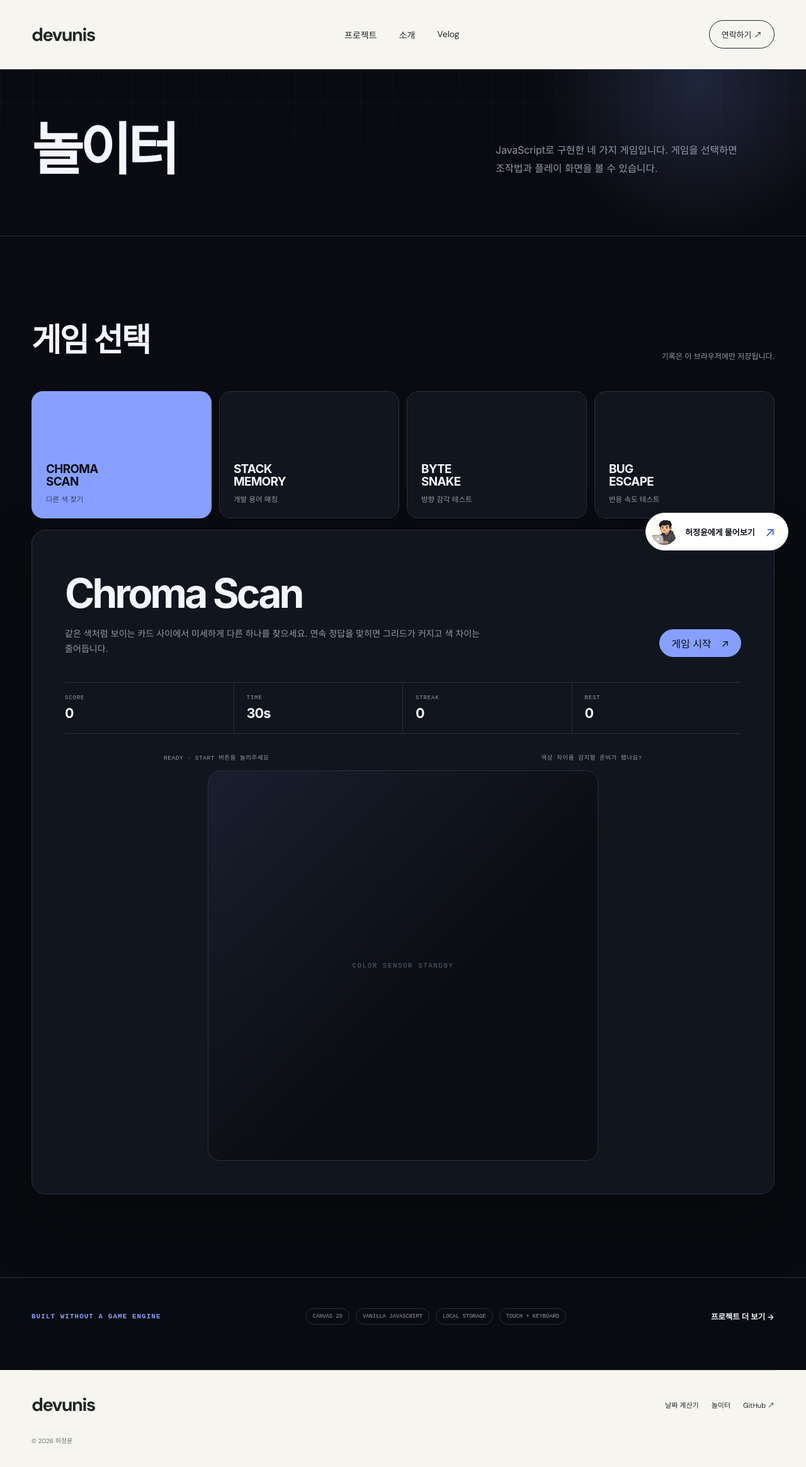
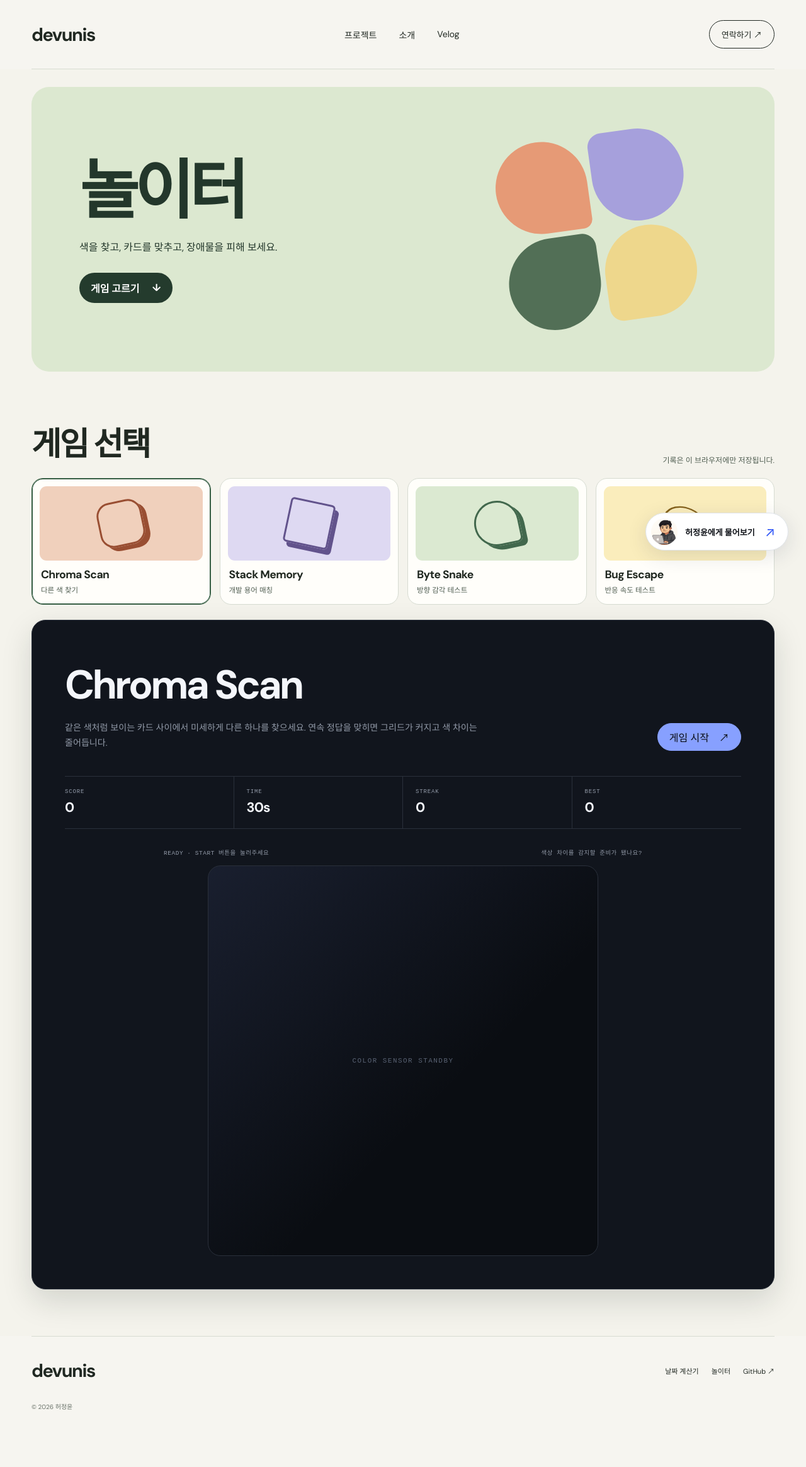
Before and after one commit to devunis/devunis.github.io, a Jekyll site: the page built from pages/games.md, in a window 1280 px wide. Shown: the whole page at 63% size. Built offline with Jekyll 4.4.1, drawn with Linux system fonts in a browser that asks for light colours; after the commit the page ends 2275 px from its top, so only the background shows below that.

Commit message:
Give the playground a cohesive game gallery

```diff
--- a/assets/css/games.css
+++ b/assets/css/games.css
@@ -941,3 +941,173 @@
     transition-duration: .01ms !important;
   }
 }
+
+/* Playground gallery and game surface */
+.arcade-page {
+  background: #f4f3ec;
+  color: #202821;
+  font-family: "DM Sans", "Noto Sans KR", sans-serif;
+}
+
+.arcade-hero {
+  padding: 28px 0 0;
+  border: 0;
+}
+
+.arcade-hero::before,
+.arcade-hero::after {
+  content: none;
+}
+
+.arcade-hero-grid {
+  grid-template-columns: minmax(0, 1fr) minmax(220px, .77fr);
+  align-items: center;
+  gap: clamp(24px, 6vw, 82px);
+  border-radius: 28px;
+  padding: clamp(28px, 6vw, 76px);
+  background: #dce8d0;
+  color: #23372b;
+}
+
+.arcade-hero h1 {
+  margin: 0 !important;
+  color: inherit;
+  font-size: clamp(3rem, 8vw, 7rem);
+  line-height: 1.12;
+}
+
+.arcade-hero-grid p {
+  margin-top: 18px;
+  line-height: 1.65;
+  word-break: keep-all;
+}
+
+.arcade-hero-link {
+  display: inline-flex;
+  gap: 20px;
+  align-items: center;
+  margin-top: 26px;
+  padding: 12px 18px;
+  border-radius: 999px;
+  background: #243b2d;
+  color: #fff;
+  font-weight: 700 !important;
+}
+
+.arcade-hero-art {
+  display: grid;
+  grid-template-columns: repeat(2, 1fr);
+  gap: 8px;
+  width: min(100%, 300px);
+  justify-self: center;
+  transform: rotate(-8deg);
+}
+
+.arcade-hero-art span {
+  aspect-ratio: 1;
+  background: #e69a76;
+  border-radius: 50% 50% 10% 50%;
+}
+
+.arcade-hero-art span:nth-child(2) {
+  background: #a6a0dc;
+  border-radius: 15% 50% 50% 50%;
+}
+
+.arcade-hero-art span:nth-child(3) {
+  background: #526f56;
+  border-radius: 50% 15% 50% 50%;
+}
+
+.arcade-hero-art span:nth-child(4) {
+  background: #eed78c;
+  border-radius: 50% 50% 50% 15%;
+}
+
+.arcade-station {
+  padding: clamp(40px, 6vw, 74px) 0;
+}
+
+.arcade-section-heading h2 { color: #202821 !important; }
+.arcade-section-heading > span { color: #505e52; }
+
+.arcade-selector {
+  display: grid;
+  overflow: visible;
+  margin: 0 0 24px;
+  padding: 0;
+  gap: 14px;
+}
+
+.arcade-selector-card,
+.arcade-selector-card.is-active {
+  --card-color: #f0d0bc;
+  --card-ink: #994e32;
+  min-width: 0;
+  min-height: 0;
+  padding: 12px;
+  color: #202821;
+  background: #fffefa;
+  border: 1px solid #d6dbd1;
+}
+
+.arcade-selector-card:nth-child(2) { --card-color: #ded9f2; --card-ink: #62538c; }
+.arcade-selector-card:nth-child(3) { --card-color: #dbe9d1; --card-ink: #42684d; }
+.arcade-selector-card:nth-child(4) { --card-color: #faedbc; --card-ink: #84611a; }
+
+.arcade-selector-card.is-active {
+  border-color: #365e44;
+  box-shadow: inset 0 0 0 1px #365e44;
+}
+
+.arcade-card-art {
+  display: grid;
+  place-items: center;
+  width: 100%;
+  aspect-ratio: 2.2;
+  border-radius: 11px;
+  background: var(--card-color);
+}
+
+.arcade-card-art::before {
+  content: "";
+  width: 28%;
+  aspect-ratio: 1;
+  border: 3px solid var(--card-ink);
+  border-radius: 30%;
+  transform: rotate(-12deg);
+  box-shadow: 7px 7px var(--card-ink);
+}
+
+#tab-memory .arcade-card-art::before { border-radius: 6px; transform: rotate(12deg); }
+#tab-snake .arcade-card-art::before { border-radius: 50% 50% 12% 50%; }
+#tab-flappy .arcade-card-art::before { border-radius: 50%; transform: rotate(24deg) scaleY(.7); }
+
+.arcade-selector-card strong { margin: 13px 2px 0; font-size: clamp(.9rem, 2vw, 1.1rem); }
+.arcade-selector-card small,
+.arcade-selector-card.is-active small { margin: 6px 2px 2px; color: #505e52; }
+
+.arcade-console {
+  color: var(--arcade-text);
+  margin: 0;
+  box-shadow: 0 18px 48px rgb(23 35 27 / 15%);
+}
+
+@media (max-width: 640px) {
+  .arcade-hero-grid {
+    grid-template-columns: minmax(0, 1fr) minmax(64px, .42fr);
+    gap: 12px;
+    padding: 23px;
+  }
+
+  .arcade-hero-grid p { font-size: .88rem; }
+  .arcade-hero-art { gap: 4px; }
+  .arcade-selector { gap: 9px; }
+}
+
+.arcade-section-heading {
+  gap: 12px;
+  margin-bottom: 20px;
+}
+
+.arcade-section-heading h2 { margin-top: 0 !important; }
--- a/pages/games.md
+++ b/pages/games.md
@@ -4,18 +4,19 @@ title: "놀이터"
 permalink: /games/
 ---
 
-<link rel="stylesheet" href="/assets/css/games.css">
+<link rel="stylesheet" href="{{ '/assets/css/games.css' | relative_url }}?v=20261119-playground">
 
 <main class="arcade-page" id="main">
-  <section class="arcade-hero">
+  <section class="arcade-hero" aria-labelledby="playground-title">
     <div class="arcade-shell">
       <div class="arcade-hero-grid">
         <div>
-
-          <h1>놀이터</h1>
+          <h1 id="playground-title">놀이터</h1>
+          <p>색을 찾고, 카드를 맞추고, 장애물을 피해 보세요.</p>
+          <a class="arcade-hero-link" href="#arcade-select-title">게임 고르기 <span aria-hidden="true">↓</span></a>
         </div>
-        <div class="arcade-hero-copy">
-          <p>JavaScript로 구현한 네 가지 게임입니다. 게임을 선택하면 조작법과 플레이 화면을 볼 수 있습니다.</p>
+        <div class="arcade-hero-art" aria-hidden="true">
+          <span></span><span></span><span></span><span></span>
         </div>
       </div>
     </div>
@@ -33,19 +34,23 @@ permalink: /games/
 
       <div class="arcade-selector" role="tablist" aria-label="게임 선택">
         <button type="button" class="arcade-selector-card is-active" id="tab-color" role="tab" aria-selected="true" aria-controls="game-color" data-game-target="game-color">
-          <strong>CHROMA<br>SCAN</strong>
+          <span class="arcade-card-art" aria-hidden="true"></span>
+          <strong>Chroma Scan</strong>
           <small>다른 색 찾기</small>
         </button>
         <button type="button" class="arcade-selector-card" id="tab-memory" role="tab" aria-selected="false" aria-controls="game-memory" data-game-target="game-memory">
-          <strong>STACK<br>MEMORY</strong>
+          <span class="arcade-card-art" aria-hidden="true"></span>
+          <strong>Stack Memory</strong>
           <small>개발 용어 매칭</small>
         </button>
         <button type="button" class="arcade-selector-card" id="tab-snake" role="tab" aria-selected="false" aria-controls="game-snake" data-game-target="game-snake">
-          <strong>BYTE<br>SNAKE</strong>
+          <span class="arcade-card-art" aria-hidden="true"></span>
+          <strong>Byte Snake</strong>
           <small>방향 감각 테스트</small>
         </button>
         <button type="button" class="arcade-selector-card" id="tab-flappy" role="tab" aria-selected="false" aria-controls="game-flappy" data-game-target="game-flappy">
-          <strong>BUG<br>ESCAPE</strong>
+          <span class="arcade-card-art" aria-hidden="true"></span>
+          <strong>Bug Escape</strong>
           <small>반응 속도 테스트</small>
         </button>
       </div>
@@ -148,18 +153,6 @@ permalink: /games/
     </div>
   </section>
 
-  <section class="arcade-tech">
-    <div class="arcade-shell">
-      <p>BUILT WITHOUT A GAME ENGINE</p>
-      <div>
-        <span>CANVAS 2D</span>
-        <span>VANILLA JAVASCRIPT</span>
-        <span>LOCAL STORAGE</span>
-        <span>TOUCH + KEYBOARD</span>
-      </div>
-      <a href="/projects/">프로젝트 더 보기 <span aria-hidden="true">→</span></a>
-    </div>
-  </section>
 </main>
 
 <script src="/assets/js/arcade.js"></script>
```
